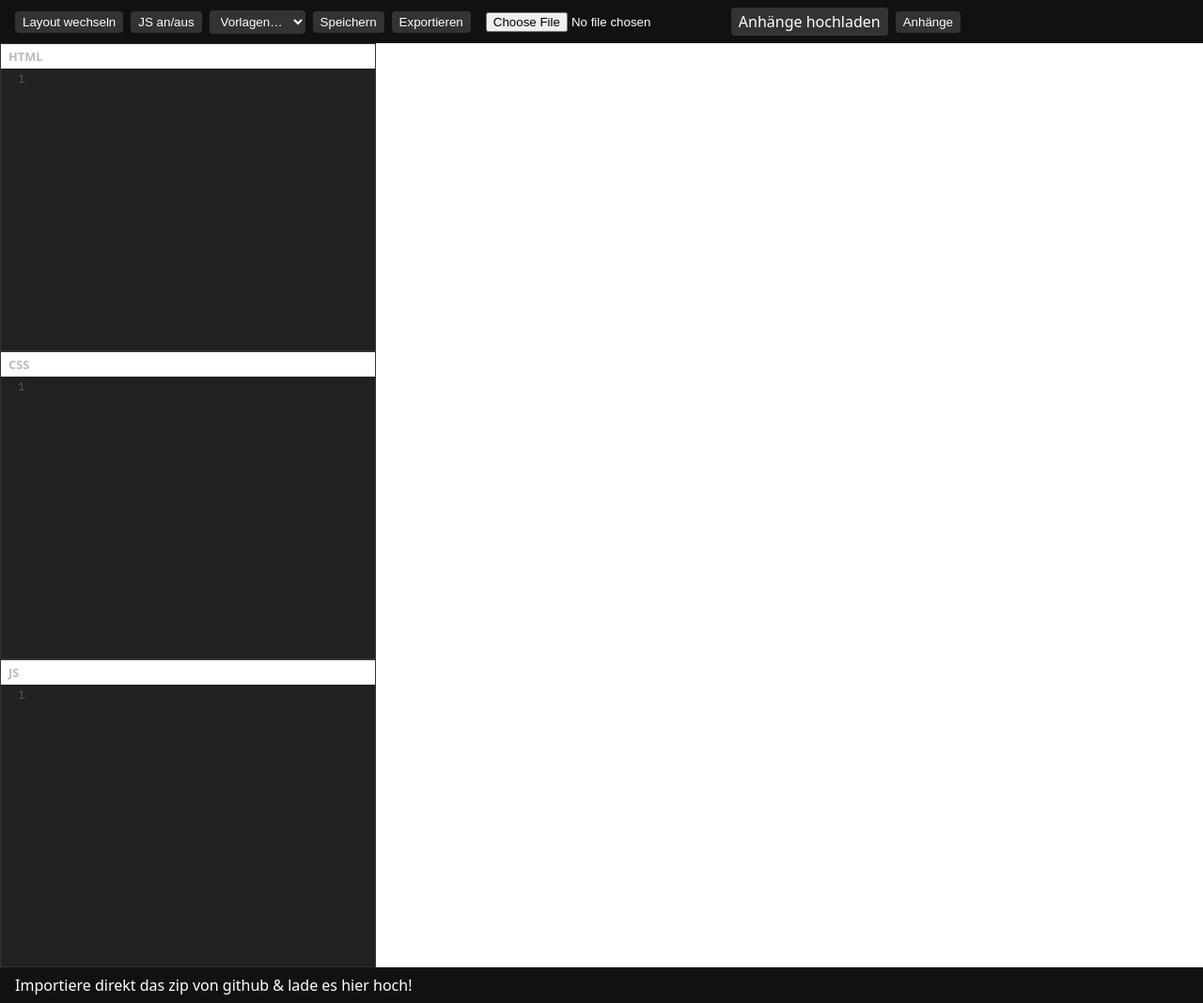
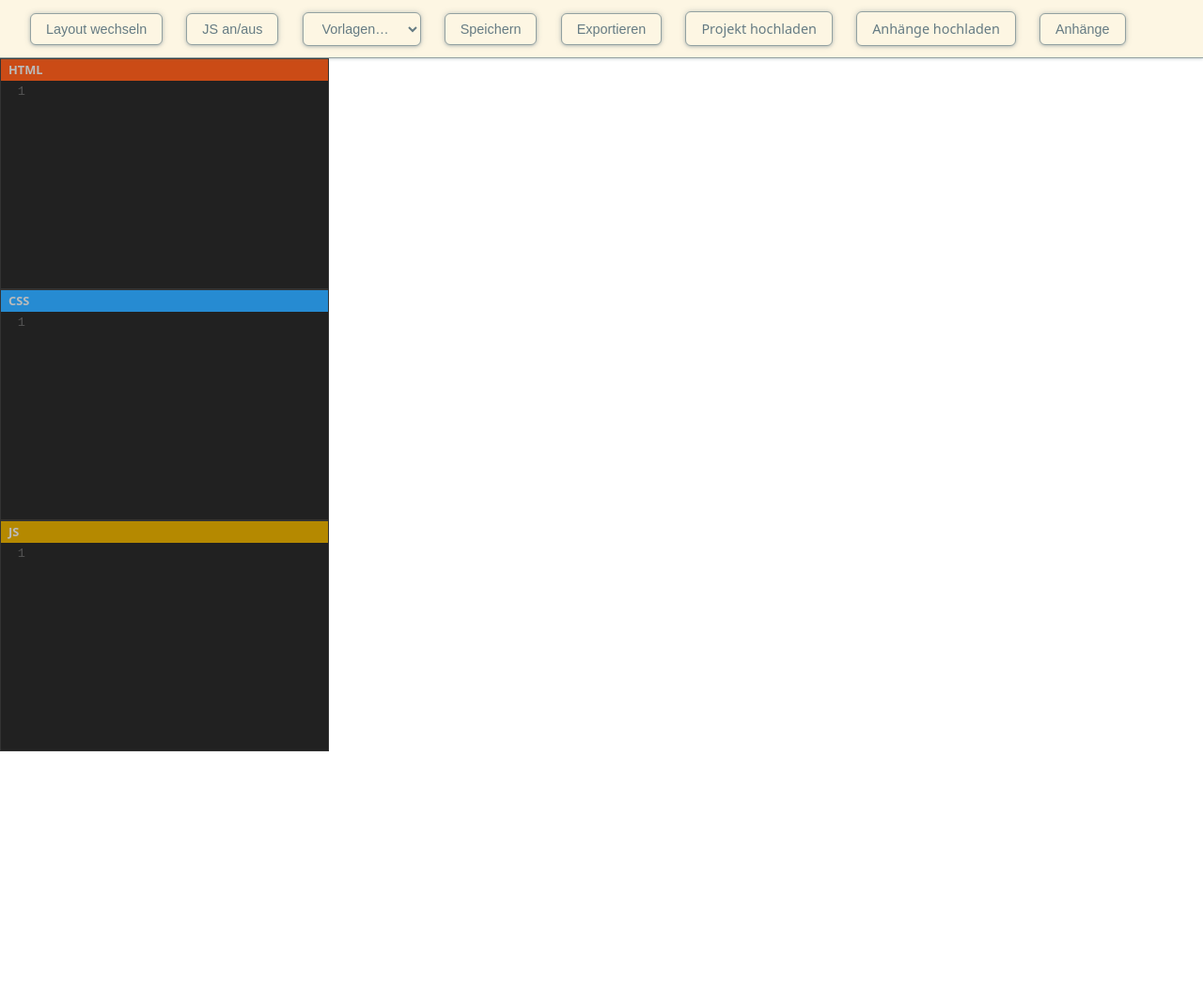
Before and after one commit to livgm/html-playground, a website: page public/index.html in a window 1280 px wide. Shown: the whole page at 94% size. After the commit the page ends 800 px from the top, so only its background shows below. Drawn offline with nearby package versions, Linux system fonts and the light colour scheme; no server answers.

Commit message:
solarized theme and bits of design

```diff
--- a/public/index.html
+++ b/public/index.html
@@ -2,7 +2,7 @@
 <html lang="en">
     <head>
         <meta charset="utf-8" />
-        <title>Playground</title>
+        <title>HTML Playground</title>
         <meta name="viewport" content="width=device-width,initial-scale=1" />
 
         <!-- External styles -->
@@ -16,7 +16,7 @@
             href="https://cdnjs.cloudflare.com/ajax/libs/codemirror/5.65.14/theme/material-darker.min.css"
         />
     </head>
-    <body>
+    <body class="light-theme">
         <header>
             <button id="layoutBtn">Layout wechseln</button>
             <button id="toggleJsBtn">JS an/aus</button>
@@ -26,35 +26,32 @@
             </select>
             <button id="saveBtn">Speichern</button>
             <button id="exportBtn">Exportieren</button>
+            <input type="file" id="zipInput" accept=".zip" />
+            <label for="zipInput" class="upload-btn">Projekt hochladen</label>
+            <input type="file" id="assetInput" multiple hidden />
+            <label for="assetInput" class="upload-btn"">Anhänge hochladen</label>
+            <button id="manageAssetsBtn">Anhänge</button>
             <span id="link"></span>
-            <input type="file" id="zipInput" accept=".zip" />
-            <input type="file" id="assetInput" multiple hidden />
-            <label for="assetInput">Anhänge hochladen</label>
-            <button id="manageAssetsBtn">Anhänge</button>
             <span id="status"></span>
         </header>
 
         <div id="workspace" class="vertical">
             <div id="editors" class="vertical">
                 <div class="pane">
-                    <h3>HTML</h3>
+                    <h3 id="h-html"">HTML</h3>
                     <textarea id="html"></textarea>
                 </div>
                 <div class="pane">
-                    <h3>CSS</h3>
+                    <h3 id="h-css"">CSS</h3>
                     <textarea id="css"></textarea>
                 </div>
                 <div class="pane js-pane">
-                    <h3>JS</h3>
+                    <h3 id="h-js">JS</h3>
                     <textarea id="js"></textarea>
                 </div>
             </div>
             <iframe id="preview"></iframe>
         </div>
-
-        <footer>
-            Importiere direkt das zip von github & lade es hier hoch!
-        </footer>
 
         <!-- Asset Manager Modal -->
         <div id="assetManagerModal" class="modal hidden">
--- a/public/style.css
+++ b/public/style.css
@@ -1,86 +1,117 @@
 :root {
-    --sidebar: 400px;
+    /* Sidebar width */
+    --sidebar: 350px;
+    /* Solarized Light palette */
+    --solar-bg: #fdf6e3;
+    --solar-base: #657b83;
+    --solar-border: #93a1a1;
+    --solar-glow: rgba(101, 123, 131, 0.3);
+    --solar-glow-strong: rgba(101, 123, 131, 0.5);
 }
 
+/* Layout grid: header + workspace */
 body {
     margin: 0;
     font-family: system-ui, sans-serif;
     height: 100vh;
     display: grid;
-    grid-template-rows: auto 1fr auto;
+    grid-template-rows: auto 1fr;
+    overflow: hidden;
 }
 
-header,
-footer {
-    background: #111;
-    color: #fff;
-    padding: 0.5rem 1rem;
+/* Sticky header */
+header {
+    position: sticky;
+    top: 0;
+    z-index: 100;
     display: flex;
-    gap: 0.5rem;
     align-items: center;
-    flex-wrap: wrap;
+    justify-content: space-between;
+    padding: 0.75rem 1.5rem;
+    background: rgba(17, 17, 17, 0.85);
+    backdrop-filter: blur(8px);
+    box-shadow: 0 2px 8px rgba(0, 0, 0, 0.3);
+    border-bottom: 1px solid rgba(255, 255, 255, 0.05);
 }
 
-#workspace {
-    height: 100%;
-    display: grid;
+/* Header controls spacing */
+header > * {
+    margin: 0 0.5rem;
 }
 
+/* Editor & preview area */
+#workspace {
+    display: grid;
+    height: 100%;
+    overflow: hidden;
+}
 #workspace.vertical {
     grid-template-columns: var(--sidebar) 1fr;
 }
-
 #workspace.horizontal {
     grid-template-rows: var(--sidebar) 1fr;
 }
 
+/* Editor panes */
 #editors.vertical {
-    display: flex;
-    flex-direction: column;
+    display: grid;
+    grid-template-rows: repeat(3, 1fr);
     height: 100%;
 }
-
 #editors.horizontal {
     display: grid;
     grid-template-columns: 1fr 1fr 1fr;
     height: 100%;
 }
 
-#editors.hide-js .js-pane {
-    display: none;
-}
-#editors.hide-js.vertical {
-    grid-template-rows: 1fr 1fr;
-}
-
-#editors.hide-js.horizontal {
-    grid-template-columns: 1fr 1fr;
-}
-
-/*#editors.hide-js.vertical .pane {
-    flex: 1 1 0;
-    width: 50%;
-}*/
-
+/* Pane styling */
 .pane {
     display: flex;
     flex-direction: column;
     border: 1px solid #333;
+    overflow: hidden;
+}
+.pane h3 {
+    margin: 0;
+    padding: 0.25rem 0.5rem;
+    font-size: 0.8rem;
+    line-height: 1.2;
+    color: #bbb;
+    background: #2a2a2a;
 }
 
-.pane h3 {
-    margin: 0.25rem 0.5rem;
-    font-size: 0.8rem;
+.pane #h-html {
     color: #bbb;
+    background: #cb4b16;
 }
 
+.pane #h-css {
+    color: #bbb;
+    background: #268bd2;
+}
+
+.pane #h-js {
+    color: #bbb;
+    background: #b58900;
+}
 .CodeMirror {
-    flex: 1 1 auto;
+    flex: 1;
     font-size: 0.85rem;
     background: #1e1e1e;
-    border: none;
 }
 
+/* Hide JS pane when toggled */
+#editors.hide-js .js-pane {
+    display: none !important;
+}
+#editors.hide-js.vertical {
+    grid-template-rows: repeat(2, 1fr) !important;
+}
+#editors.hide-js.horizontal {
+    grid-template-columns: 1fr 1fr !important;
+}
+
+/* Preview iframe */
 iframe {
     width: 100%;
     height: 100%;
@@ -88,94 +119,98 @@ iframe {
     background: #fff;
 }
 
+/* Common control styling */
 select,
 button,
-label {
-    background: #333;
+label.upload-btn {
+    background: linear-gradient(135deg, #5ab0ff, #338fff);
     color: #fff;
-    border: none;
-    padding: 0.25rem 0.5rem;
-    border-radius: 4px;
+    border: 1px solid rgba(255, 255, 255, 0.2);
+    border-radius: 6px;
+    padding: 0.5rem 1rem;
+    font-size: 0.9rem;
     cursor: pointer;
+    box-shadow:
+        0 4px 10px rgba(0, 0, 0, 0.3),
+        0 0 8px rgba(58, 143, 255, 0.7);
+    transition:
+        background 150ms,
+        box-shadow 150ms,
+        transform 100ms;
+}
+select:hover,
+button:hover,
+label.upload-btn:hover {
+    background: linear-gradient(135deg, #3390ff, #88cfff);
+    transform: translateY(-1px);
+}
+select:active,
+button:active,
+label.upload-btn:active {
+    background: linear-gradient(135deg, #1f6fcc, #5faaff);
+    box-shadow: inset 0 2px 6px rgba(0, 0, 0, 0.4);
+    transform: translateY(0);
 }
 
-#link {
-    color: #0af;
+#zipInput {
+    display: none;
+}
+/* Icon-only controls */
+button.icon-only,
+label.upload-btn.icon-only {
+    width: 2.5rem;
+    padding: 0;
+    justify-content: center;
 }
 
-/* ── JS Toggle Styles ──────────────────────────────────────────────── */
-#editors.hide-js .js-pane {
-    display: none !important;
+/* Light theme for header only */
+body.light-theme header {
+    background: var(--solar-bg);
+    box-shadow: 0 1px 3px var(--solar-glow);
+    border-bottom: 1px solid var(--solar-border);
+}
+body.light-theme header select,
+body.light-theme header button,
+body.light-theme header label.upload-btn {
+    background: var(--solar-bg);
+    color: var(--solar-base);
+    border: 1px solid var(--solar-border);
+    box-shadow:
+        0 1px 3px var(--solar-glow),
+        0 0 6px var(--solar-glow);
+}
+body.light-theme header select:hover,
+body.light-theme header button:hover,
+body.light-theme header label.upload-btn:hover {
+    background: #eee8d5;
+    box-shadow:
+        0 2px 6px var(--solar-glow-strong),
+        0 0 8px var(--solar-glow-strong);
+    transform: translateY(-1px);
+}
+body.light-theme header select:active,
+body.light-theme header button:active,
+body.light-theme header label.upload-btn:active {
+    background: var(--solar-bg);
+    box-shadow: inset 0 1px 2px var(--solar-glow-strong);
+    transform: translateY(0);
 }
 
-/* Vertical hide-JS: stack HTML & CSS as equal rows filling full sidebar width */
-#editors.hide-js.vertical {
-    display: grid !important;
-    /*grid-template-columns: 1fr !important;*/
-    grid-template-rows: 1fr 1fr !important;
-    height: 100% !important;
-}
-
-/*#editors.hide-js.vertical > .pane:not(.js-pane) {
-    grid-column: 1 / -1 !important;
-    display: flex !important;
-    flex-direction: column !important;
-}*/
-
-/* Horizontal hide-JS: two equal columns */
-#editors.horizontal.hide-js {
-    grid-template-columns: 1fr 1fr !important;
-}
-#editors.hide-js.vertical {
-    /* Use CSS variable or explicit width */
-    width: 400px !important;
-    --sidebar: 400px;
-    /* Or update --sidebar: 400px; */
-}
-
-#editors.hide-js.vertical > .pane:not(.js-pane) {
-    min-width: 0 !important;
-}
-#editors.hide-js.vertical .CodeMirror {
-    min-width: 0 !important;
-    max-width: 100% !important;
-}
-
-#editors.horizontal .pane {
-    min-width: 0 !important;
-}
-#editors.horizontal .pane .CodeMirror {
-    min-width: 0 !important;
-    max-width: 100% !important;
-}
-#editors.horizontal.hide-js > .pane:not(.js-pane) {
-    min-width: 0 !important;
-}
-
-#editors.hide-js .pane:not(.js-pane) .CodeMirror {
-    flex: 1 1 auto !important;
-}
-
-/* end of JS toggle overrides */
-#editors.hide-js + iframe {
-    /* preview unaffected */
-}
-
-/* Modal overlay */
+/* Modal overlay and hide logic */
 .modal {
+    display: none;
     position: fixed;
     top: 0;
     left: 0;
     width: 100%;
     height: 100%;
     background: rgba(0, 0, 0, 0.5);
-    display: flex;
     justify-content: center;
     align-items: center;
     z-index: 1000;
 }
-.modal.hidden {
-    display: none;
+.modal:not(.hidden) {
+    display: flex;
 }
 .modal-content {
     background: #fff;
@@ -198,3 +233,34 @@ label {
 .modal-content button {
     margin-left: 0.5rem;
 }
+body.light-theme header {
+    background: var(--solar-bg);
+    box-shadow: 0 1px 3px var(--solar-glow);
+    border-bottom: 1px solid var(--solar-border);
+}
+body.light-theme header select,
+body.light-theme header button,
+body.light-theme header label.upload-btn {
+    background: var(--solar-bg);
+    color: var(--solar-base);
+    border: 1px solid var(--solar-border);
+    box-shadow:
+        0 1px 3px var(--solar-glow),
+        0 0 6px var(--solar-glow);
+}
+body.light-theme header select:hover,
+body.light-theme header button:hover,
+body.light-theme header label.upload-btn:hover {
+    background: #eee8d5;
+    box-shadow:
+        0 2px 6px var(--solar-glow-strong),
+        0 0 8px var(--solar-glow-strong);
+    transform: translateY(-1px);
+}
+body.light-theme header select:active,
+body.light-theme header button:active,
+body.light-theme header label.upload-btn:active {
+    background: var(--solar-bg);
+    box-shadow: inset 0 1px 2px var(--solar-glow-strong);
+    transform: translateY(0);
+}
```
